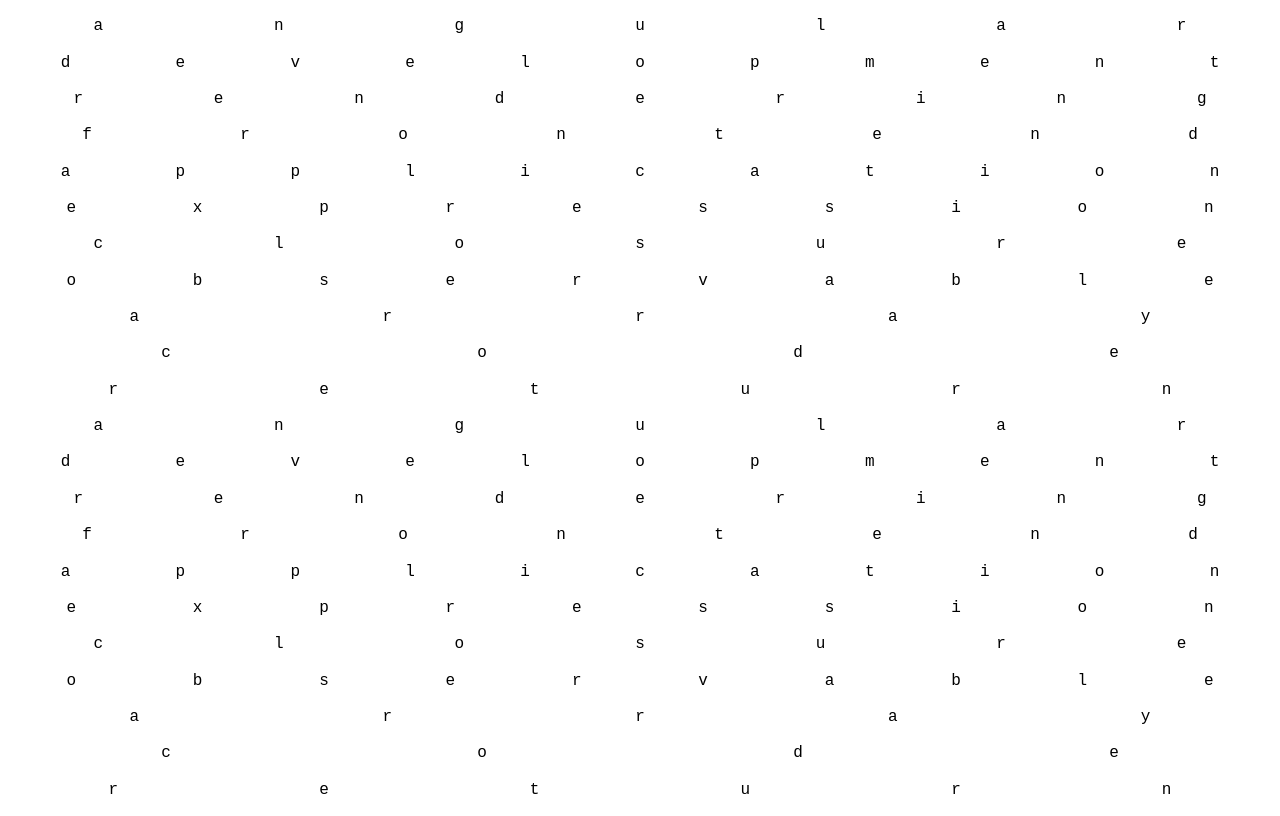
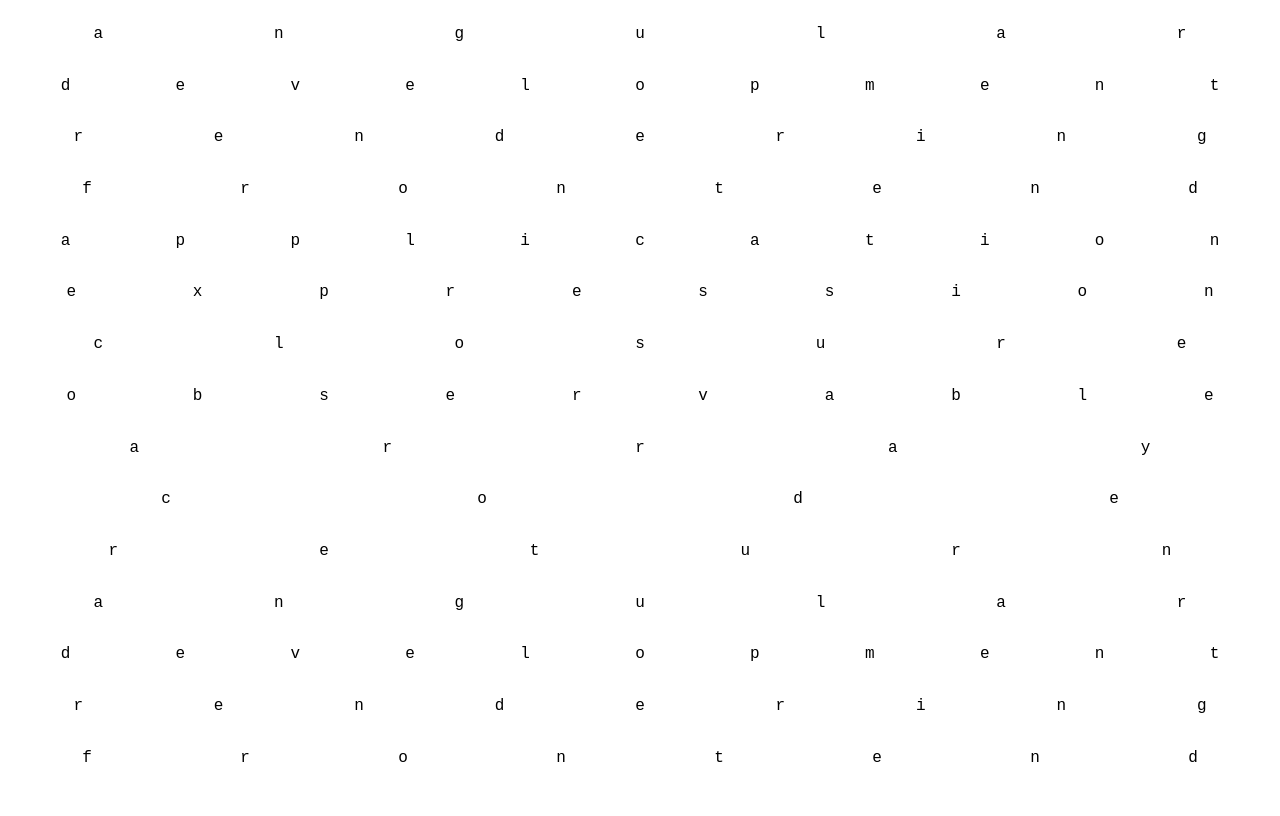
Before and after one commit to diana-szk/Words, an Angular app: page / in a window 1280 px wide. Built offline with nearby package versions, Linux system fonts and the light colour scheme.

Commit message:
change final task

```diff
--- a/src/app/tasks/task3/task3.component.html
+++ b/src/app/tasks/task3/task3.component.html
@@ -7,11 +7,16 @@
     </ul>
 </div> -->
 
+<div class="main">
 
-<div class="container">
-    <div class="center" *ngFor="let letters of getLetters()">
-        <div class="style" *ngFor="let letter of letters" >
-            {{letter}}
+    <div class="container">
+        <div class="center" *ngFor="let letters of getLetters()">
+            <div class="style" *ngFor="let letter of letters" >
+                {{letter}}
+            </div>
         </div>
     </div>
+
+
+
 </div>
--- a/src/app/tasks/task3/task3.component.scss
+++ b/src/app/tasks/task3/task3.component.scss
@@ -3,11 +3,18 @@
 //   text-align: center;
 // }
 
+body,
+html {
+  margin: 0;
+  padding: 0;
+}
+
 .container {
-  height: 100vh;
   display: flex;
+  height: 97vh;
   flex-direction: column;
   justify-content: space-around;
+  // overflow-y: hidden;
 }
 
 .center {
--- a/src/app/words.service.ts
+++ b/src/app/words.service.ts
@@ -22,13 +22,13 @@
     'development',
     'rendering',
     'frontend',
-    'application',
-    'expression',
-    'closure',
-    'observable',
-    'array',
-    'code',
-    'return',
+    // 'application',
+    // 'expression',
+    // 'closure',
+    // 'observable',
+    // 'array',
+    // 'code',
+    // 'return',
 
     // 'closure',
     // 'observable',
```
